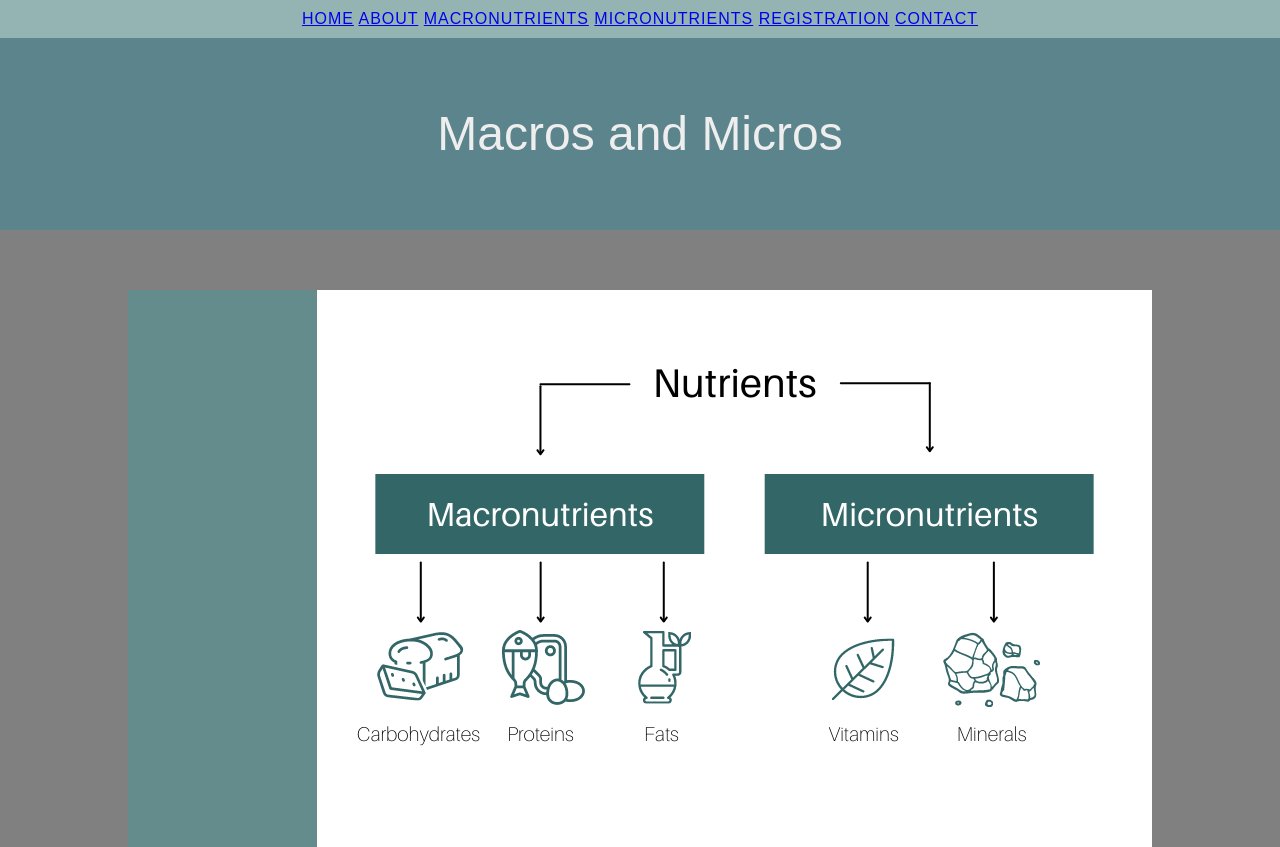
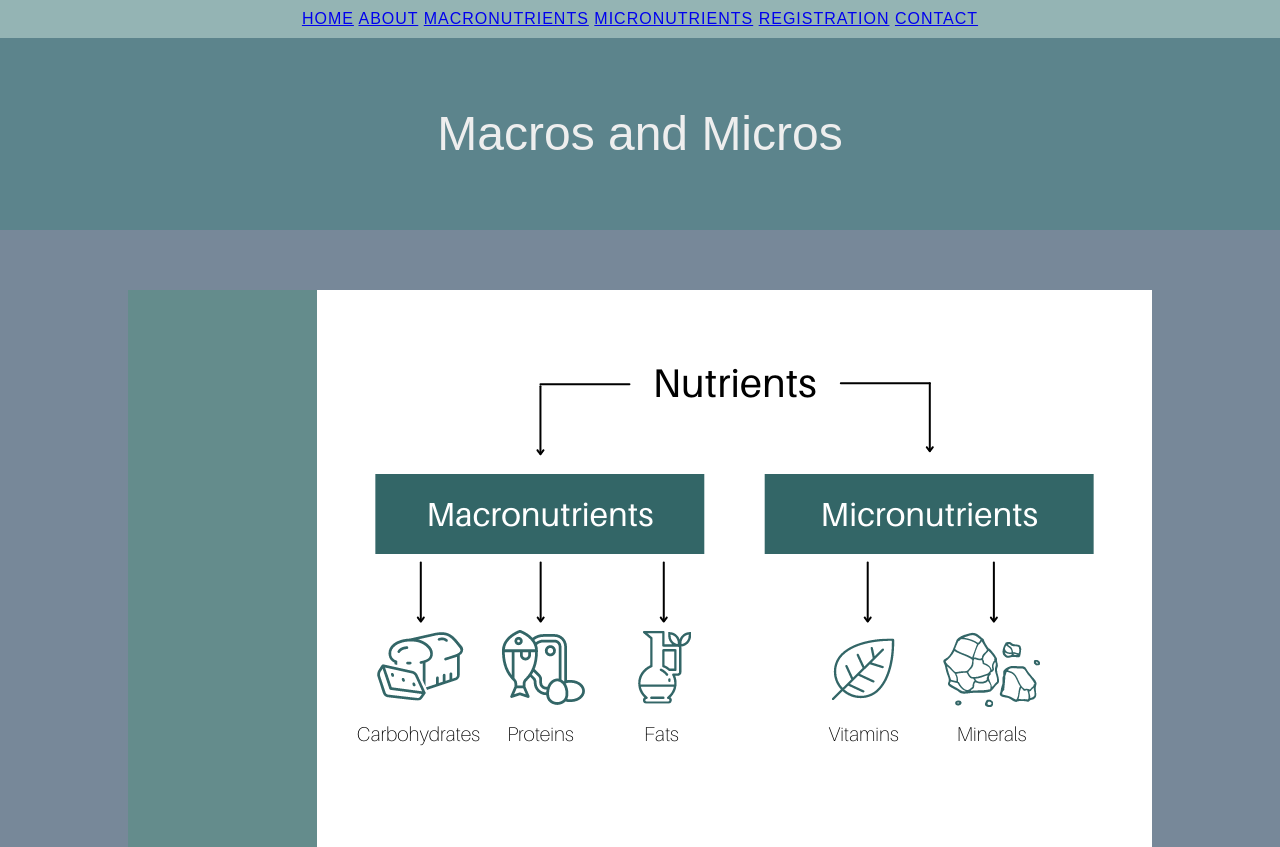
Before and after one commit to wijer101/CPAN134-Project, a plain HTML site: page ArmanRandhawa_Project1/index.html in a window 1280 px wide. Shown: the top 847 px of the page. Drawn offline with Linux system fonts and the light colour scheme.

Commit message:
Color change

```diff
--- a/ArmanRandhawa_Project1/css/style.css
+++ b/ArmanRandhawa_Project1/css/style.css
@@ -1,5 +1,5 @@
 body {
-  background-color: #808080;
+  background-color: lightslategray;
   margin: 0;
   padding: 0;
 }
```
